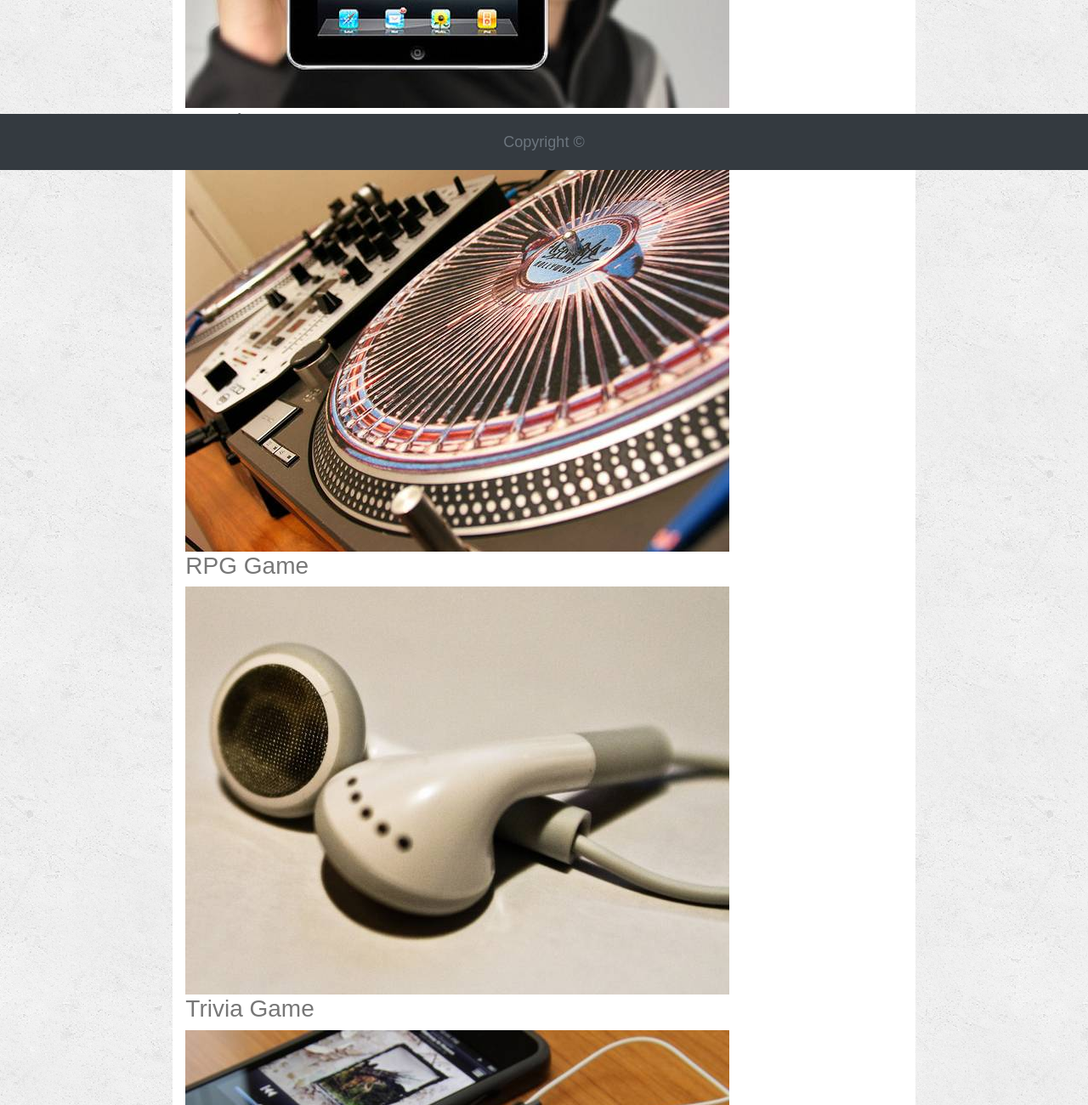
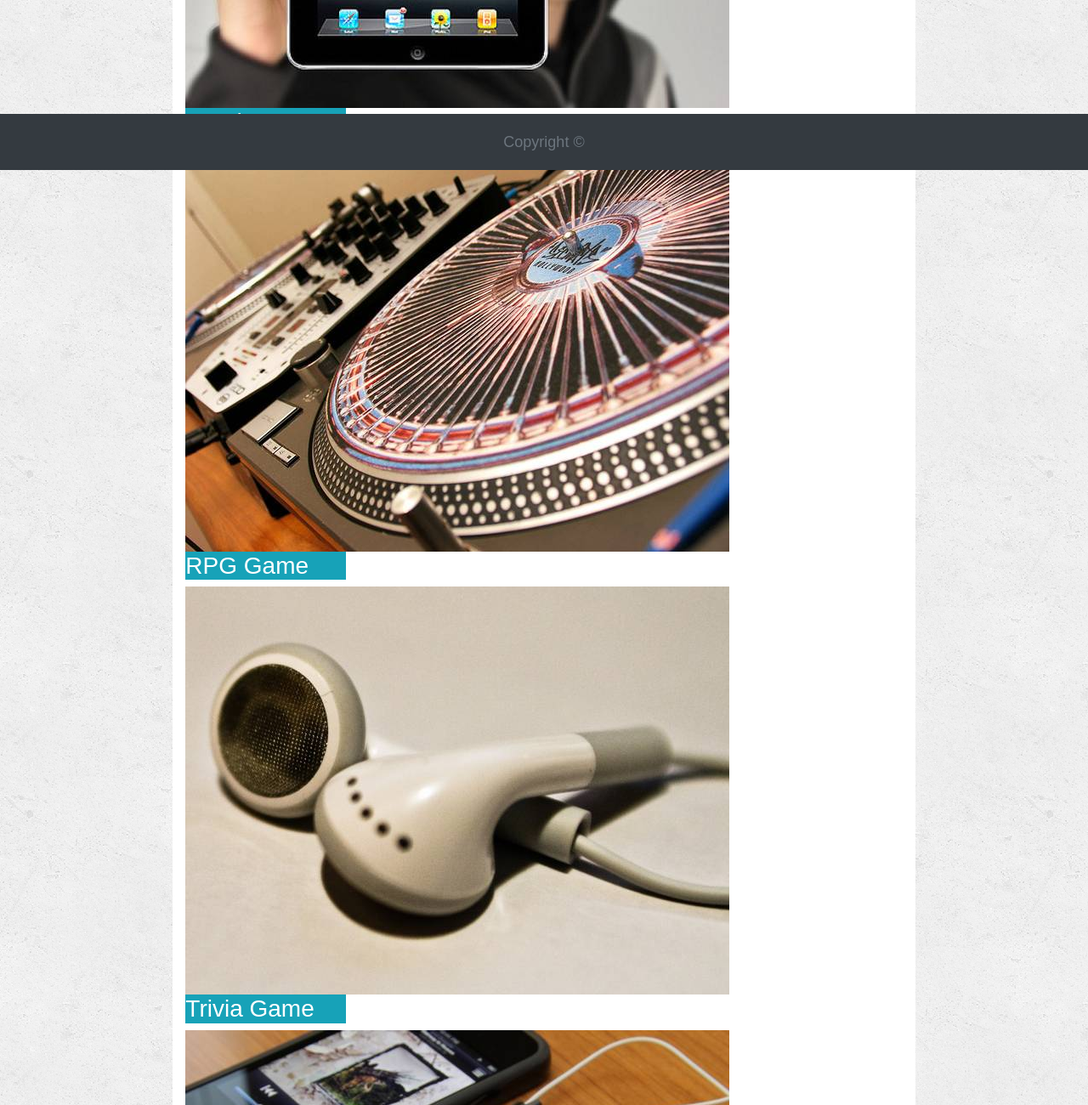
Before and after one commit to PhillipChang/Bootstrap-Portfolio, a plain HTML site: page portfolio.html in a window 1280 px wide. Shown: the part 600-1900 px from the top of the page at 85% size. Drawn offline with nearby package versions, Linux system fonts and the light colour scheme.

Commit message:
Change background color and text color to info and white

```diff
--- a/portfolio.html
+++ b/portfolio.html
@@ -45,23 +45,23 @@
               <div class="row">
                 <div class="col-md-3">
                     <img src="assets/images/technics-q-c-640-480-1.jpg" alt="Word Guess">
-                    <h3>Word Guess</h3>
+                    <h3 class="bg-info text-white">Word Guess</h3>
                     <img src="assets/images/technics-q-c-640-480-2.jpg" alt="RPG Game">
-                    <h3>RPG Game</h3>
+                    <h3 class="bg-info text-white">RPG Game</h3>
                 </div>
               </div>
               <div class="row">
                 <div class="col-md-3">
                     <img src="assets/images/technics-q-c-640-480-5.jpg" alt="Trivia Game">
-                    <h3>Trivia Game</h3>
+                    <h3 class="bg-info text-white">Trivia Game</h3>
                     <img src="assets/images/technics-q-c-640-480-7.jpg" alt="Rutgers Info Widget">
-                    <h3>Rutgers Info Widget</h3>
+                    <h3 class="bg-info text-white">Rutgers Info Widget</h3>
                 </div>
               </div>
               <div class="row">
                 <div class="col-md-3">
                     <img src="assets/images/technics-q-c-640-480-9.jpg" alt="Rock Paper Scissors">
-                    <h3>Rock Paper Scissors</h3>
+                    <h3 class="bg-info text-white">Rock Paper Scissors</h3>
                 </div>
               </div>
           </div>
```
